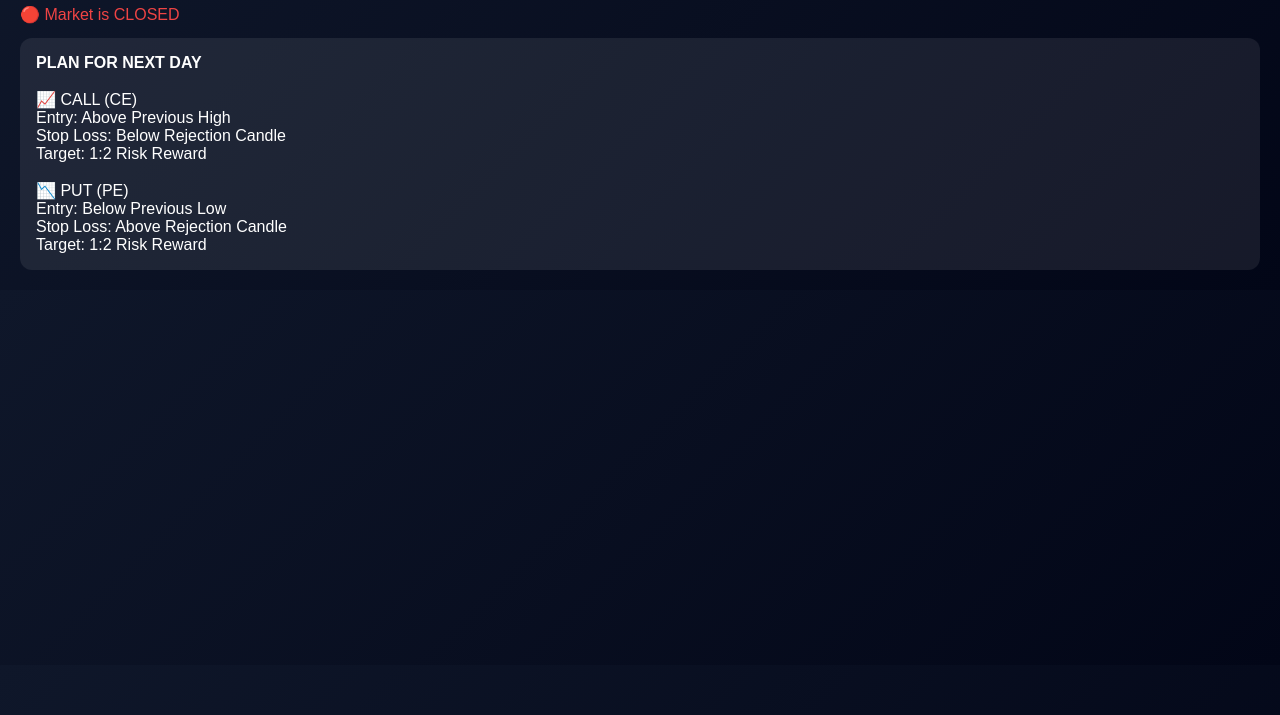
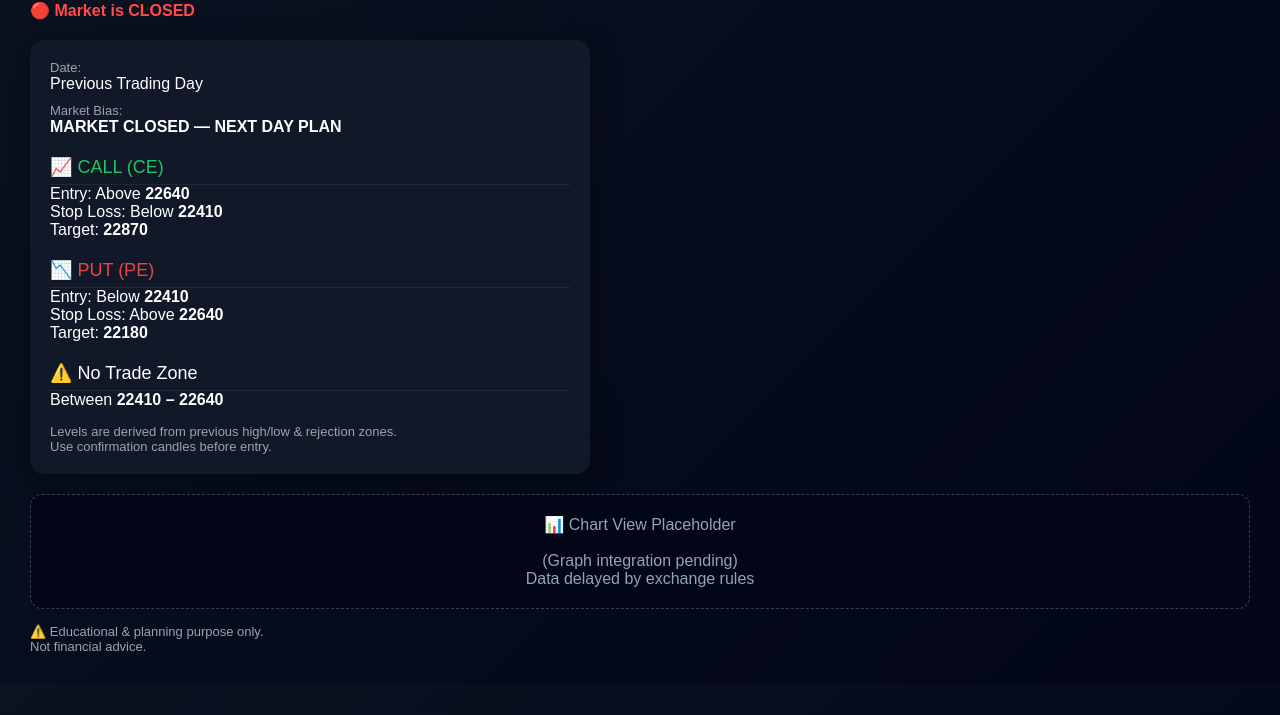
Before and after one commit to HaarksInternational/HaarksV1, a plain HTML site: page trading.html in a window 1280 px wide. Shown: the part 85-800 px from the top of the page. Drawn offline with Linux system fonts and the light colour scheme.

Commit message:
Update trading.html

```diff
--- a/trading.html
+++ b/trading.html
@@ -1,58 +1,116 @@
 <!DOCTYPE html>
 <html lang="en">
 <head>
-  <meta charset="UTF-8" />
+<meta charset="UTF-8">
 <title>HAARKS — NIFTY Trading Helper</title>
-  <meta name="viewport" content="width=device-width, initial-scale=1.0"/>
 
 <style>
   body {
     margin: 0;
-      padding: 20px;
+    padding: 30px;
+    background: linear-gradient(135deg, #0b1220, #020617);
     font-family: Arial, sans-serif;
-      background: linear-gradient(135deg, #0f172a, #020617);
     color: #ffffff;
   }
 
   h1 {
-      margin-bottom: 10px;
+    margin-bottom: 5px;
+    font-size: 28px;
   }
 
   .status {
-      margin: 12px 0;
-      font-size: 16px;
+    color: #ff4d4d;
+    font-weight: bold;
+    margin-bottom: 20px;
   }
 
   .card {
-      background: rgba(255,255,255,0.08);
-      padding: 16px;
-      border-radius: 12px;
-      margin-top: 14px;
+    background: #111827;
+    padding: 20px;
+    border-radius: 14px;
+    max-width: 520px;
+    margin-bottom: 20px;
+    box-shadow: 0 8px 30px rgba(0,0,0,0.4);
   }
 
-    .green { color: #22c55e; }
-    .red { color: #ef4444; }
+  .label {
+    color: #9ca3af;
+    font-size: 13px;
+  }
+
+  .section-title {
+    margin-top: 20px;
+    font-size: 18px;
+    border-bottom: 1px solid #1f2937;
+    padding-bottom: 6px;
+  }
+
+  .call {
+    color: #22c55e;
+  }
+
+  .put {
+    color: #ef4444;
+  }
+
+  .note {
+    font-size: 13px;
+    color: #9ca3af;
+    margin-top: 15px;
+  }
+
+  .graph-box {
+    margin-top: 20px;
+    padding: 20px;
+    background: #020617;
+    border-radius: 12px;
+    border: 1px dashed #334155;
+    color: #94a3b8;
+    text-align: center;
+  }
 </style>
 </head>
 
 <body>
 
 <h1>HAARKS — NIFTY Trading Helper</h1>
-
-  <div class="status red">🔴 Market is CLOSED</div>
+<div class="status">🔴 Market is CLOSED</div>
 
 <div class="card">
-    <strong>PLAN FOR NEXT DAY</strong><br><br>
+  <div class="label">Date:</div>
+  <div>Previous Trading Day</div>
 
-    📈 CALL (CE)<br>
-    Entry: Above Previous High<br>
-    Stop Loss: Below Rejection Candle<br>
-    Target: 1:2 Risk Reward<br><br>
+  <div class="label" style="margin-top:10px;">Market Bias:</div>
+  <div><strong>MARKET CLOSED — NEXT DAY PLAN</strong></div>
 
-    📉 PUT (PE)<br>
-    Entry: Below Previous Low<br>
-    Stop Loss: Above Rejection Candle<br>
-    Target: 1:2 Risk Reward
+  <div class="section-title call">📈 CALL (CE)</div>
+  <div>Entry: Above <strong>22640</strong></div>
+  <div>Stop Loss: Below <strong>22410</strong></div>
+  <div>Target: <strong>22870</strong></div>
+
+  <div class="section-title put">📉 PUT (PE)</div>
+  <div>Entry: Below <strong>22410</strong></div>
+  <div>Stop Loss: Above <strong>22640</strong></div>
+  <div>Target: <strong>22180</strong></div>
+
+  <div class="section-title">⚠️ No Trade Zone</div>
+  <div>Between <strong>22410 – 22640</strong></div>
+
+  <div class="note">
+    Levels are derived from previous high/low & rejection zones.<br>
+    Use confirmation candles before entry.
+  </div>
+</div>
+
+<div class="graph-box">
+  📊 Chart View Placeholder<br><br>
+  (Graph integration pending)<br>
+  Data delayed by exchange rules
+</div>
+
+<div class="note">
+  ⚠️ Educational & planning purpose only.<br>
+  Not financial advice.
 </div>
 
 </body>
```
Lines whose indentation alone changed are shown as unchanged.
